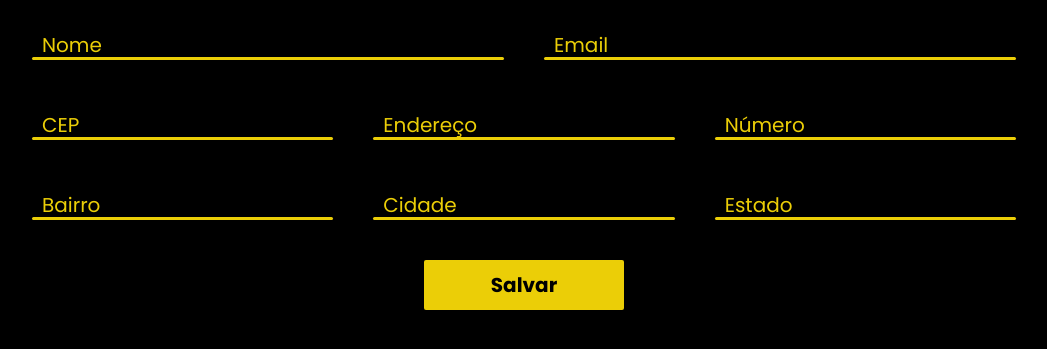
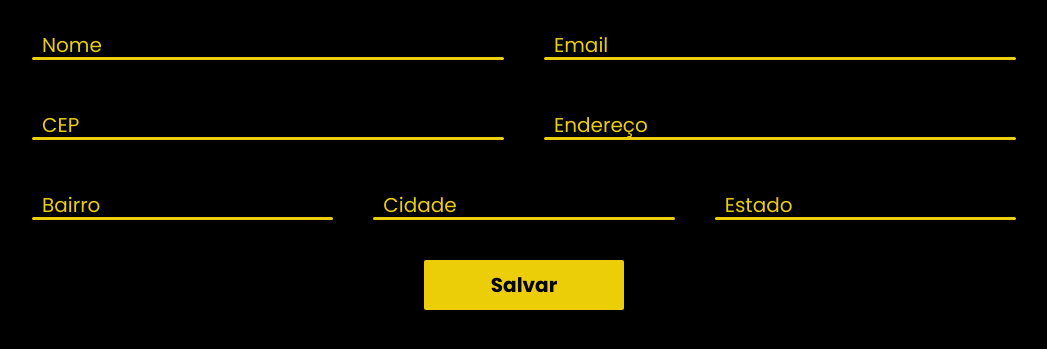
Before and after one commit to RenanBoettger/desenvolvimento-web, a plain HTML site: page CEP/index.html in a window 1280 px wide. Shown: the part 285-634 px from the top of the page, without its empty margins (116-1163 px from the left). Drawn offline with Linux system fonts and the light colour scheme.

Commit message:
Update index.html

```diff
--- a/CEP/index.html
+++ b/CEP/index.html
@@ -29,10 +29,8 @@
                 <input type="text" id="endereco"  required>
                 <label for="endereco">Endereço</label>
             </div>
-            <div class="inputbox">
-                <input type="text" id="numero"  required>
-                <label for="numero">Número</label>
-            </div>
+
+
         </div>
         <div class="row">
             <div class="inputbox">
```
